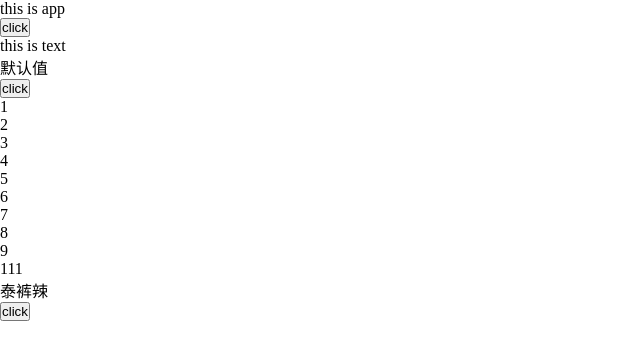
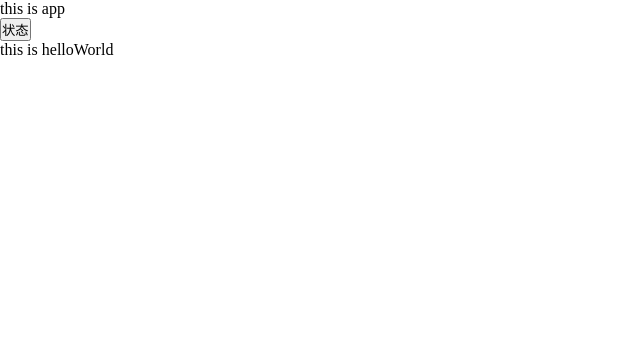
Before and after one commit to gongjianOnline/vue3_demo, a Vue app: page / in a window 1280 px wide. Shown: the top 360 px of the page, without its empty margins (0-640 px from the left). Built offline with nearby package versions, Linux system fonts and the light colour scheme.

Commit message:
vue3自定义指令练习

```diff
--- a/src/App.vue
+++ b/src/App.vue
@@ -1,14 +1,22 @@
 <template>
   <div>this is app</div>
-  <HelloWorld></HelloWorld>
-  <TsxComponent title="泰裤辣" @on-click="getParams"> </TsxComponent>
+  <button @click="handelClick">状态</button>
+  <div>{{textValue}}</div>
+  <HelloWorld
+    v-model:textValue="textValue"
+    v-model="isClose"></HelloWorld>
+
 </template>
 <script setup lang="ts">
-import HelloWorld from "./components/HelloWorld.vue"
-import TsxComponent from "./app"
-const getParams = (data:any)=>{
-  console.log("接收到了子组件的传参",data);
+import {ref} from "vue"
+import HelloWorld  from "./components/HelloWorld.vue"
+const isClose = ref(false)
+const textValue = ref("");
+const handelClick = ()=>{
+  isClose.value = !isClose.value
 }
+
+
 </script>
 <style scoped>
 
--- a/src/components/HelloWorld.vue
+++ b/src/components/HelloWorld.vue
@@ -1,27 +1,47 @@
 <template>
-  <div>
-    <button @click='handelClick'>click</button>
-    <transition name="text">
-      <div v-if="flag">this is text</div>
-    </transition>
+  <div>this is helloWorld</div>
+  <div class="inputContainer" v-if="modelValue">
+    <div class="closeBtn"><button @click="handleClose">关闭</button></div>
+    <div>
+      <label for="input">双向数据绑定</label>
+      <input
+        type="text"
+        name=""
+        id="input"
+        :value="textValue"
+        @input="handelInput($event)">
+    </div>
   </div>
+
 </template>
+
 <script setup lang="ts">
-import {ref} from "vue"
-const flag = ref(true);
-const handelClick = ()=>{
-  console.log("111")
-  flag.value = !flag.value
+import {defineProps} from "vue";
+
+defineProps<{
+  modelValue:boolean,
+  textValue:string
+}>()
+
+const emit = defineEmits(["update:modelValue","update:textValue"])
+
+const handleClose = ()=>{
+  emit("update:modelValue",false)
 }
+
+const handelInput = (event:any)=>{
+  console.log(event.target.value)
+  emit("update:textValue",event.target.value)
+}
+
+
 </script>
 <style scoped>
-.text-enter-from{
-  color: red;
+.inputContainer{
+  border: 1px solid #eee;
+  padding: 20px;
 }
-.text-enter-active{
-  transition: all 5s;
-}
-.text-enter-to{
-  color: aqua;
+.closeBtn{
+  text-align: right;
 }
 </style>
```
